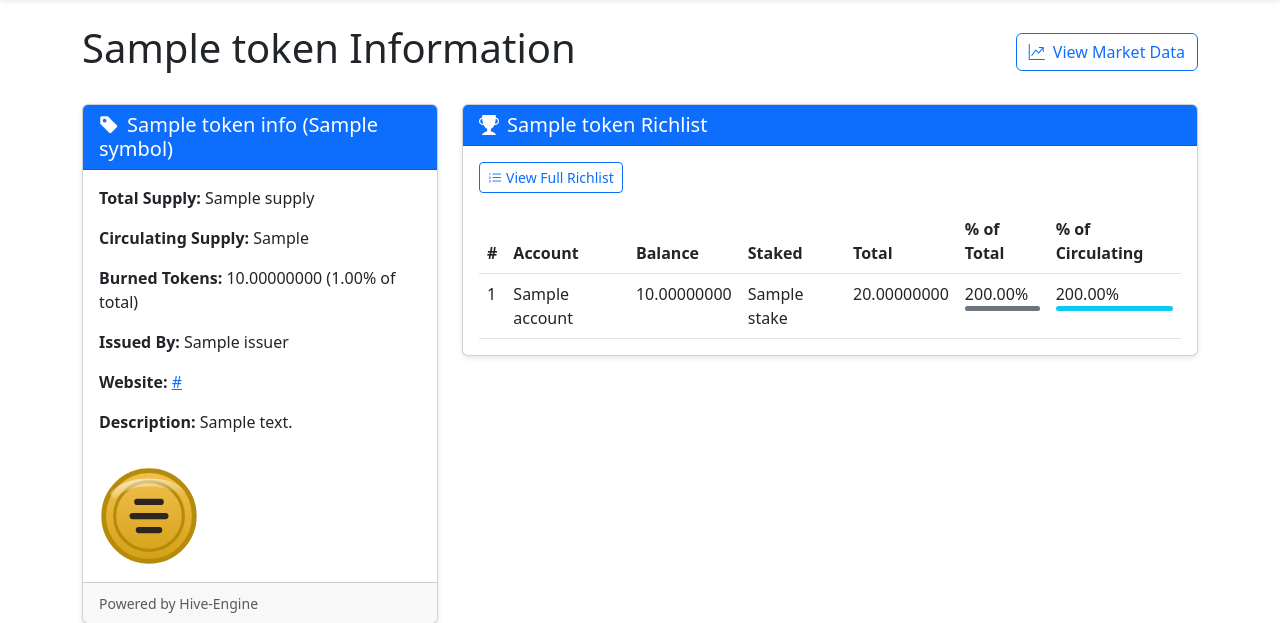
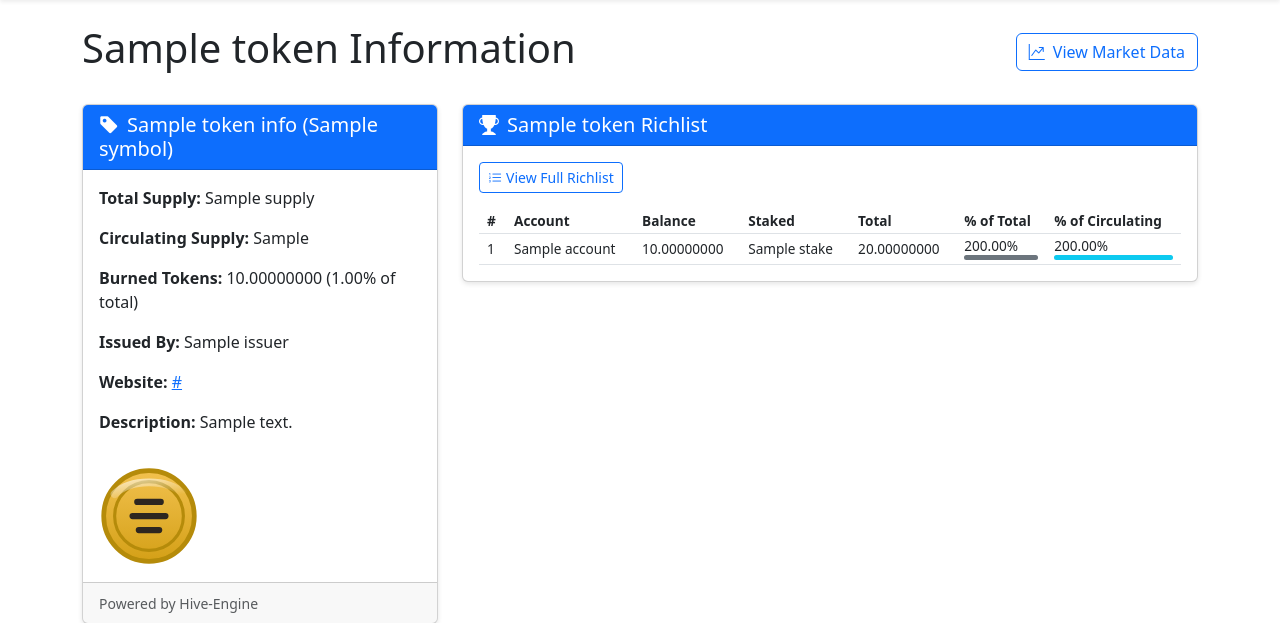
Before and after one commit to TheCrazyGM/market-viewr, a Flask app: template templates/view.html in a window 1280 px wide. Shown: the part 56-679 px from the top of the page. Run offline with Flask 3, Linux system fonts and the light colour scheme; the template is opened without the code that fills it: most values are stand-ins (such as "Sample title", 1, 10 or a date in 2020); some libraries are stand-ins or nearby versions.

Commit message:
style: add compact-table class for consistent table styling across pages

```diff
--- a/static/css/style.css
+++ b/static/css/style.css
@@ -54,6 +54,18 @@ body {
 
 .table {
   margin-bottom: 0;
+}
+
+/* Compact, consistent table style to match market tables */
+.compact-table {
+  font-size: 0.85rem;
+}
+
+.compact-table td,
+.compact-table th {
+  padding: 0.25rem 0.5rem !important;
+  line-height: 1.2;
+  white-space: nowrap !important;
 }
 
 /* Progress bar colors */
--- a/templates/index.html
+++ b/templates/index.html
@@ -27,7 +27,7 @@
         </div>
         <div class="card-body">
           <div class="table-responsive">
-            <table class="table table-hover">
+            <table class="table table-hover compact-table table-sm align-middle">
               <thead>
                 <tr>
                   <th>Icon</th>
--- a/templates/lp_detail.html
+++ b/templates/lp_detail.html
@@ -101,7 +101,7 @@
         <div class="card-body">
           {% if positions and positions|length > 0 %}
             <div class="table-responsive">
-              <table class="table table-hover" id="lp-positions-table">
+              <table class="table table-hover compact-table table-sm align-middle" id="lp-positions-table">
                 <thead>
                   <tr>
                     <th>Account</th>
--- a/templates/lp_list.html
+++ b/templates/lp_list.html
@@ -52,7 +52,7 @@
         <div class="card-body">
           {% if pools and pools|length > 0 %}
             <div class="table-responsive">
-              <table class="table table-hover table-sm align-middle" id="lp-pools-table">
+              <table class="table table-hover compact-table table-sm align-middle" id="lp-pools-table">
                 <thead>
                   <tr>
                     <th>Pair</th>
--- a/templates/market.html
+++ b/templates/market.html
@@ -262,7 +262,7 @@
       <div class="card-body">
         {% if trade_history %}
           <div class="table-responsive">
-            <table class="table table-hover" id="trade-history-table">
+            <table class="table table-hover compact-table table-sm align-middle" id="trade-history-table">
               <thead>
                 <tr>
                   <th>Date/Time</th>
--- a/templates/richlist_full.html
+++ b/templates/richlist_full.html
@@ -11,7 +11,7 @@
       </div>
       <div class="card-body">
         <div class="table-responsive">
-          <table class="table table-hover">
+          <table class="table table-hover compact-table table-sm align-middle">
             <thead>
               <tr>
                 <th>Rank</th>
--- a/templates/view.html
+++ b/templates/view.html
@@ -80,7 +80,7 @@
         </a>
       </div>
       <div class="table-responsive">
-        <table class="table table-hover">
+        <table class="table table-hover compact-table table-sm align-middle">
           <thead>
             <tr>
               <th>#</th>
```
